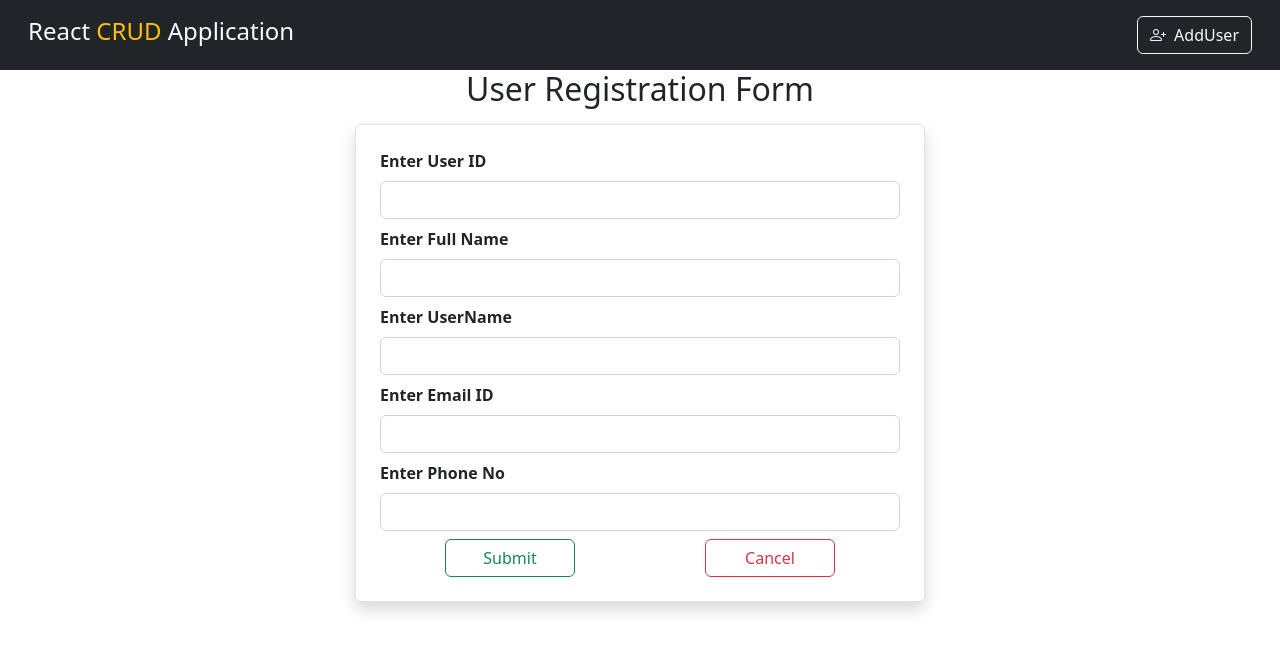
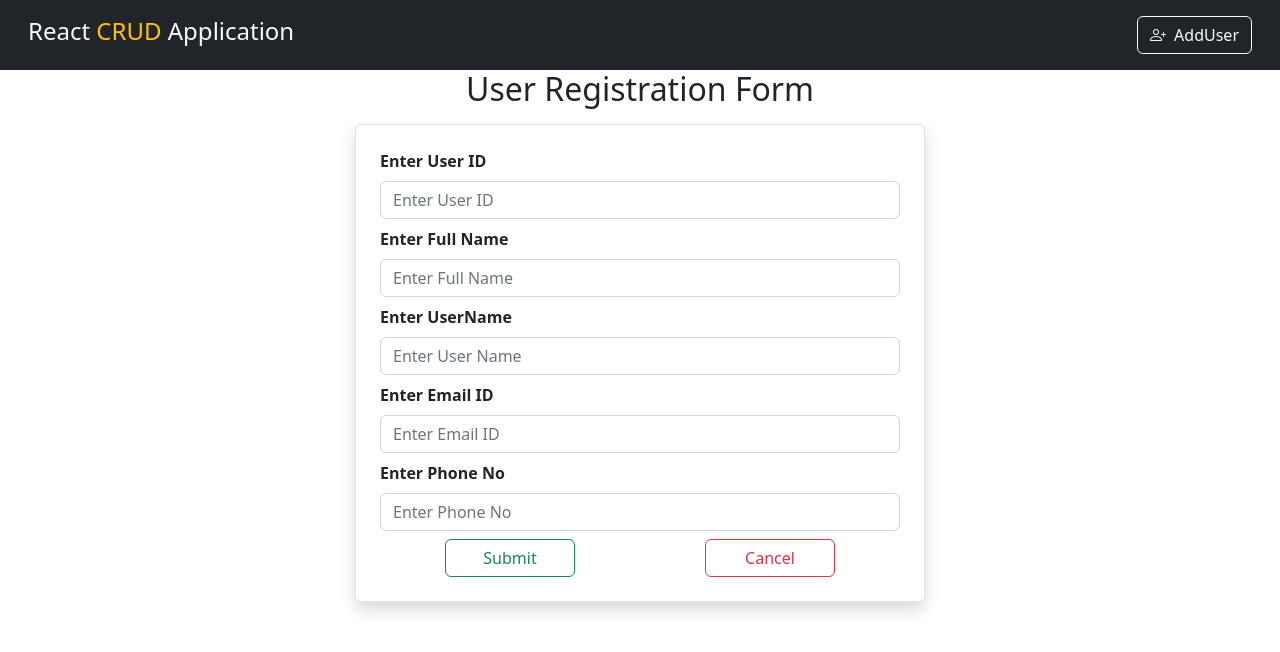
Before and after one commit to Santosh-Baliarsingh/react_crud_application, a React (Create React App) app: page /adduser in a window 1280 px wide. Shown: the top 652 px of the page. Built offline with nearby package versions, Linux system fonts and the light colour scheme.

Commit message:
AddUser.js File Added

```diff
--- a/src/components/AddUser.js
+++ b/src/components/AddUser.js
@@ -1,23 +1,30 @@
+import axios from "axios";
 import React, { useState } from "react";
+import { useNavigate } from "react-router-dom";
 
 export default function AddUser() {
-
   let initialData = {
-
-        id : 'null',
-        name :"",
-        username : "",
-        email : "",
+    id: "null",
+    name: "",
+    username: "",
+    email: "",
     phone: "",
   };
 
-    const [user , setUser] = useState(initialData);
+  let navigate = useNavigate();
 
-    const {id , name , email , phone , username} = user;
+  const [user, setUser] = useState(initialData);
 
-    const onInputChange = (e) =>{
+  const { id, name, email, phone, username } = user;
 
-        setUser({...user,[e.target.name]:[e.target.value]})
+  const onInputChange = (e) => {
+    setUser({ ...user, [e.target.name]: [e.target.value] });
+  };
+
+  const onSubmit = async (e) => {
+    e.preventDefault();
+    await axios.post("http://localhost:4000/users", user);
+    navigate("/");
   };
 
   return (
@@ -26,12 +33,12 @@ export default function AddUser() {
         <div className="row d-flex justify-content-center align-items-center">
           <h2 className="text-center">User Registration Form</h2>
           <div className="col-md-6 offset-md-3 border shadow rounded p-4 m-2">
+            <form onSubmit={(e) => onSubmit(e)}>
               <div className="mb-2">
-              <label className="form-label fw-bold">
-                Enter User ID
-              </label>
+                <label className="form-label fw-bold">Enter User ID</label>
                 <input
                   type="number"
+                  placeholder="Enter User ID"
                   value={id}
                   name="id"
                   className="form-control"
@@ -39,11 +46,10 @@ export default function AddUser() {
                 />
               </div>
               <div className="mb-2">
-              <label className="form-label fw-bold">
-                Enter Full Name
-              </label>
+                <label className="form-label fw-bold">Enter Full Name</label>
                 <input
                   type="text"
+                  placeholder="Enter Full Name"
                   value={name}
                   name="name"
                   className="form-control"
@@ -51,11 +57,10 @@ export default function AddUser() {
                 />
               </div>
               <div className="mb-2">
-              <label className="form-label fw-bold">
-                Enter UserName
-              </label>
+                <label className="form-label fw-bold">Enter UserName</label>
                 <input
                   type="text"
+                  placeholder="Enter User Name"
                   value={username}
                   name="username"
                   className="form-control"
@@ -63,11 +68,10 @@ export default function AddUser() {
                 />
               </div>
               <div className="mb-2">
-              <label className="form-label fw-bold">
-                Enter Email ID
-              </label>
+                <label className="form-label fw-bold">Enter Email ID</label>
                 <input
                   type="email"
+                  placeholder="Enter Email ID"
                   value={email}
                   name="email"
                   className="form-control"
@@ -75,11 +79,10 @@ export default function AddUser() {
                 />
               </div>
               <div className="mb-2">
-              <label className="form-label fw-bold">
-                Enter Phone No
-              </label>
+                <label className="form-label fw-bold">Enter Phone No</label>
                 <input
                   type="number"
+                  placeholder="Enter Phone No"
                   value={phone}
                   name="phone"
                   className="form-control"
@@ -90,10 +93,11 @@ export default function AddUser() {
                 <button type="submit" className="btn btn-outline-success w-25">
                   Submit
                 </button>
-            <button type="submit" className="btn btn-outline-danger w-25">
+                <button type="cancel" className="btn btn-outline-danger w-25">
                   Cancel
                 </button>
               </div>
+            </form>
           </div>
         </div>
       </div>
```
Lines whose indentation alone changed are shown as unchanged.
